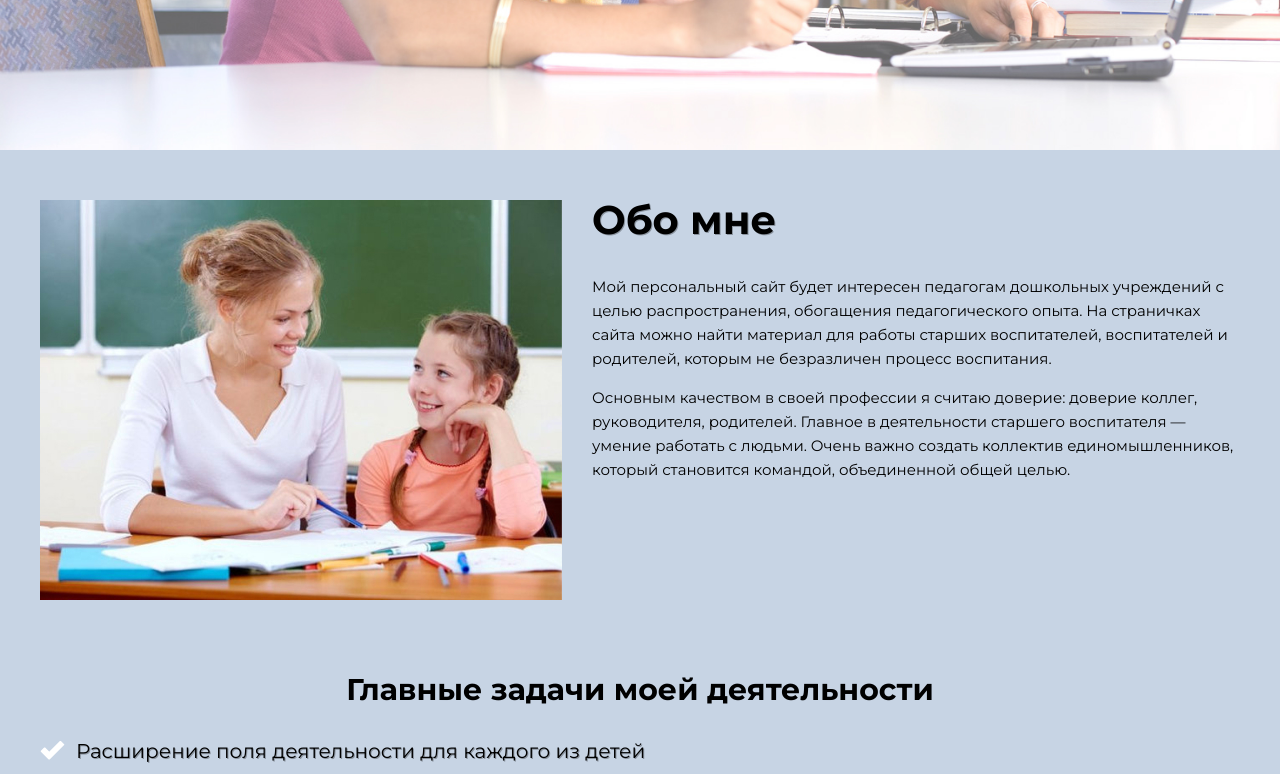
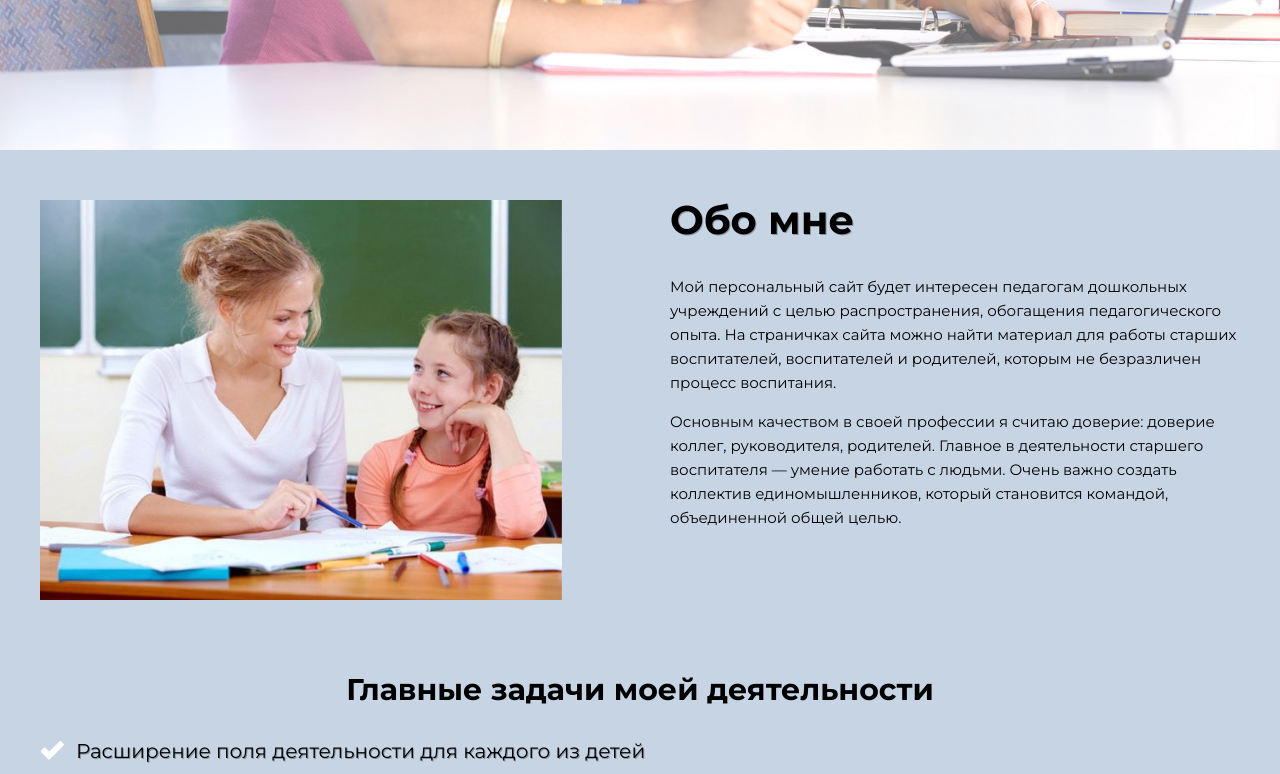
Before and after one commit to Peb2210/december2020, a plain HTML site: page index.html in a window 1280 px wide. Shown: the part 560-1334 px from the top of the page. Drawn offline with Linux system fonts and the light colour scheme.

Commit message:
favicon
добавила иконку сайта favicon - png формата файл размера 16 на 16 пикселов и переформатировала в favicon.by и подключила в head через link

```diff
--- a/CSS/style.css
+++ b/CSS/style.css
@@ -239,15 +239,18 @@ ul,li{
 	по центру блока с картинкой*/
 	/*отступ слева 20px*/
 }
-/*для картинки устанавливаем неизменный размер
-через 00450px потом
+/*для flex-элемента about_img
+устанавливаем неизменный размер
+через 0 0 50% потом
 max-widht img 100% -тогда от размера
-исходной картинки не зависим
-а текст справа разрешаем увелисиваться
+исходной картинки не зависим(если она не больше
+половины размера контейнера)
+а текст справа разрешаем увеличиваться
 flex 11 auto*/
 
 .about__img{
-  flex: 0 0 450px;
+  flex: 0 0 50%;
+
 }
 .about_img img{
 	max-width: 100%;
--- a/index.html
+++ b/index.html
@@ -22,6 +22,7 @@
 	<link rel="preconnect" href="https://fonts.gstatic.com">
 	<link href="https://fonts.googleapis.com/css2?family=Montserrat:wght@400;500;600;700;900&display=swap" rel="stylesheet">
 	<link rel="stylesheet" href="CSS/style.css">
+	<link rel="shortcut icon" href="IMG/icons/favicon.ico">
 </head>
 <body>
 <header class="header">
```
Also changed, not shown: IMG/icons/favicon.ico (added).
